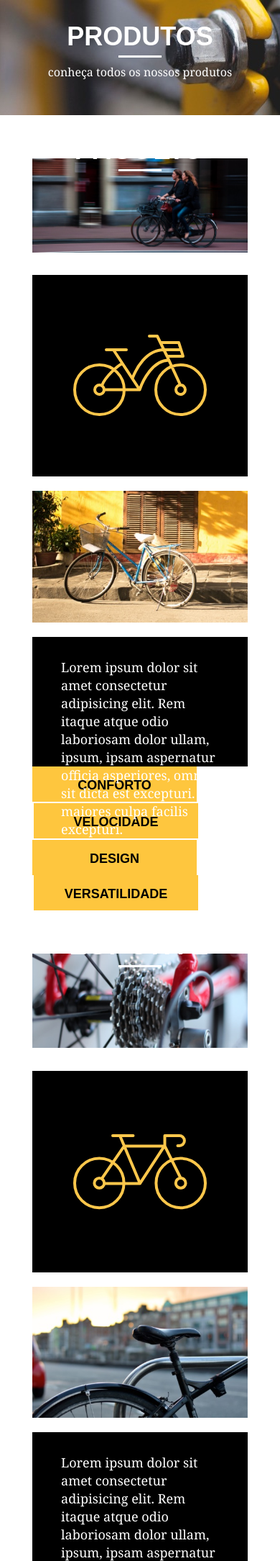
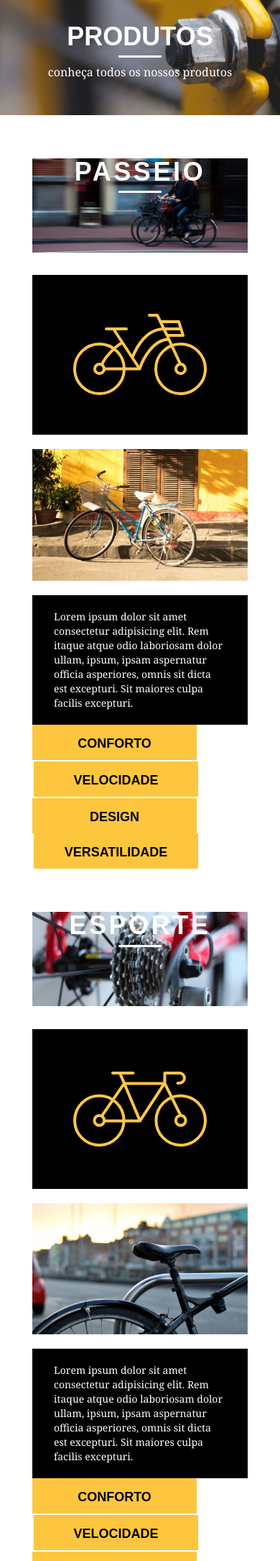
Before and after one commit to conchal/projeto-html-css, a PHP site: page /produtos.html in a window 390 px wide. Shown: the part 247-2416 px from the top of the page at 72% size. Run offline with PHP 8.4, Linux system fonts and the light colour scheme.

Commit message:
start responsivo produtos

```diff
--- a/css/responsivo.css
+++ b/css/responsivo.css
@@ -1,4 +1,4 @@
-/* Estilo Tablet */
+/* ESTILO TABLET */
 
 @media only screen and (min-width: 788px) and (max-width: 979px) {
 
@@ -25,7 +25,27 @@
   height: 26px;
 }
 
-/* Estilo Mobile */
+/* Produtos */
+
+.produto_item h2 {
+  top: -150px;
+  margin-bottom: -56px;
+}
+
+.produto_icone {
+  padding: 41px 0;
+}
+
+.produto_info p {
+  font-size: 14px;
+  line-height: 20px;
+  padding: 20px 30px;
+}
+
+
+
+
+/* ESTILO MOBILE */
 
 @media only screen and (max-width: 787px) {
 
```
